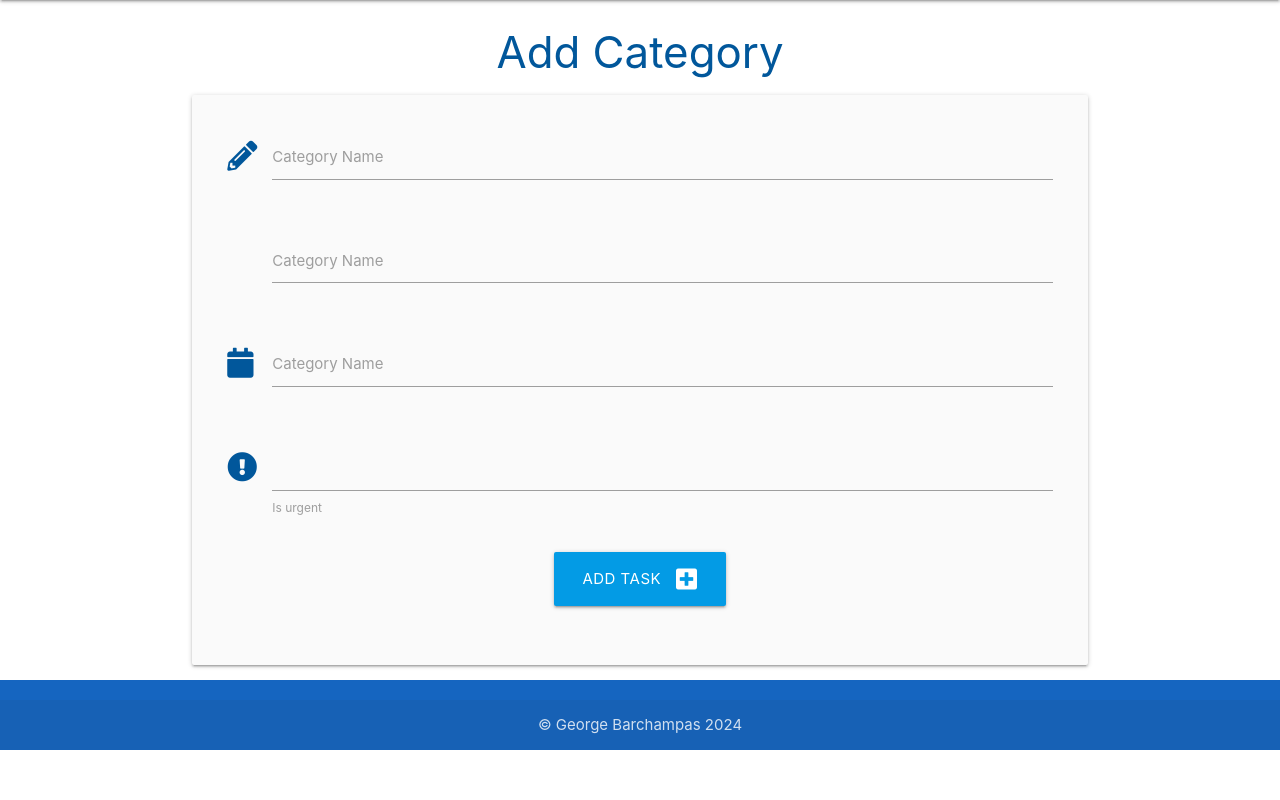
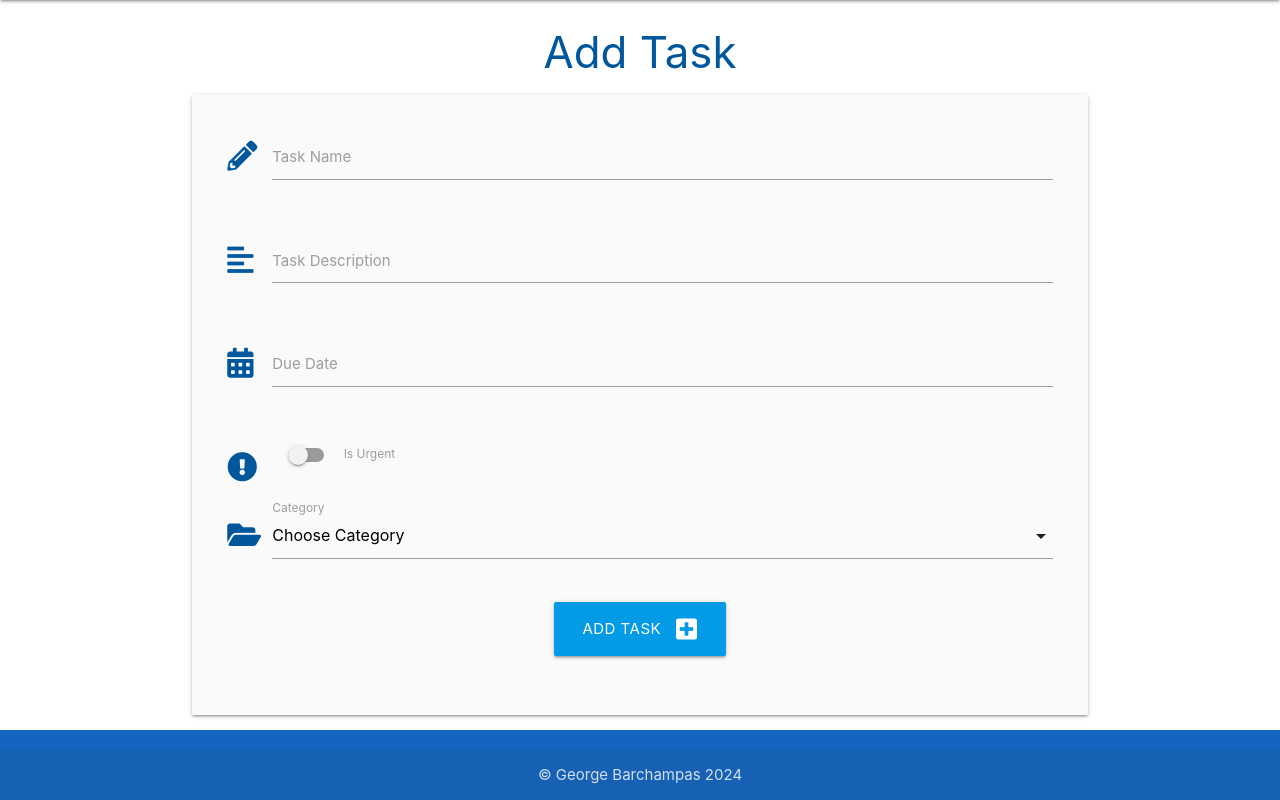
Before and after one commit to GeorgeBarh/tasks-app-mini-project, a Flask app: page /add_task in a window 1280 px wide. Shown: the part 64-864 px from the top of the page. Before the commit the page ends 814 px from the top, so only its background shows below. Run offline with Flask 3, Linux system fonts and the light colour scheme; data that the repository does not hold is empty.

Commit message:
add more features to the add task form

```diff
--- a/taskmanager/routes.py
+++ b/taskmanager/routes.py
@@ -47,7 +47,7 @@ def add_task():
             task_name=request.form.get("task_name"),
             task_description=request.form.get("task_description"),
             is_urgent=bool(True if request.form.get("is_urgent") else False),
-            due_dat=request.form.get("due_date"),
+            due_date=request.form.get("due_date"),
             category_id=request.form.get("category_id")
         )
         db.session.add(task)
--- a/taskmanager/static/js/script.js
+++ b/taskmanager/static/js/script.js
@@ -12,4 +12,8 @@ document.addEventListener('DOMContentLoaded', function() {
     i18n: {done: "Select"}
   })
 
+  //select initialization
+  let selects = document.querySelectorAll('select');
+   M.FormSelect.init(selects);
+
 });
--- a/taskmanager/templates/add_task.html
+++ b/taskmanager/templates/add_task.html
@@ -1,48 +1,60 @@
 {% extends "base.html" %}
 {% block content %}
 
-<h3 class="light-blue-text text-darken-4 center-align">Add Category</h3>
+<h3 class="light-blue-text text-darken-4 center-align">Add Task</h3>
 
 <div class="row card-panel grey lighten-5">
-    <form class="col s12" method="POST" action="{{ url_for('task') }}">
+    <form class="col s12" method="POST" action="{{ url_for('add_task') }}">
         <!-- task name -->
         <div class="row">
             <div class="input-field col s12">
                 <i class="fas fa-pencil-alt prefix light-blue-text text-darken-4"></i>
                 <input id="task_name" name="task_name" minlength="5" maxlength="50" type="text" class="validate"
                     required>
-                <label for="task_name">Category Name</label>
+                <label for="task_name">Task Name</label>
             </div>
         </div>
-        <!--task description-->
+        <!-- task description -->
         <div class="row">
             <div class="input-field col s12">
-                <i class="fas fa-pencil alt prefix light-blue-text text-darken-4"></i>
+                <i class="fas fa-align-left prefix light-blue-text text-darken-4"></i>
                 <textarea id="task_description" name="task_description" minlength="5" maxlength="200" type="text"
-                    class="validate materialize-textarea" required></textarea>
-                <label for="task_description">Category Name</label>
+                    class="materialize-textarea validate" required></textarea>
+                <label for="task_description">Task Description</label>
             </div>
         </div>
-
-        <!-- dua date -->
+        <!-- due date -->
         <div class="row">
             <div class="input-field col s12">
-                <i class="fas fa-calendar alt prefix light-blue-text text-darken-4"></i>
-                <input id="task_name" name="task_name" minlength="5" maxlength="50" type="text"
-                    class="datepicker validate" required>
-                <label for="task_name">Category Name</label>
+                <i class="fas fa-calendar-alt prefix light-blue-text text-darken-4"></i>
+                <input id="due_date" name="due_date" type="text" class="datepicker validate" required>
+                <label for="due_date">Due Date</label>
             </div>
         </div>
-
-        <!-- is_urgent -->
+        <!-- is urgent -->
         <div class="row">
             <div class="input-field col s12">
-
                 <div class="switch">
                     <i class="fas fa-exclamation-circle prefix light-blue-text text-darken-4"></i>
-                    <input id="is_urgent" name="is_urgent" type="text" cl>
-                    <label for="is_urgent">Is urgent</label>
+                    <label for="is_urgent">
+                        <input id="is_urgent" name="is_urgent" type="checkbox">
+                        <span class="lever"></span>
+                        Is Urgent
+                    </label>
                 </div>
+            </div>
+        </div>
+        <!-- category id -->
+        <div class="row">
+            <div class="input-field col s12">
+                <i class="fas fa-folder-open prefix light-blue-text text-darken-4"></i>
+                <select id="category_id" name="category_id" class="validate" required>
+                    <option value="" disabled selected>Choose Category</option>
+                    {% for category in categories %}
+                    <option value="{{ category.id }}">{{ category.category_name }}</option>
+                    {% endfor %}
+                </select>
+                <label for="category_id">Category</label>
             </div>
         </div>
         <!-- submit button -->
```
